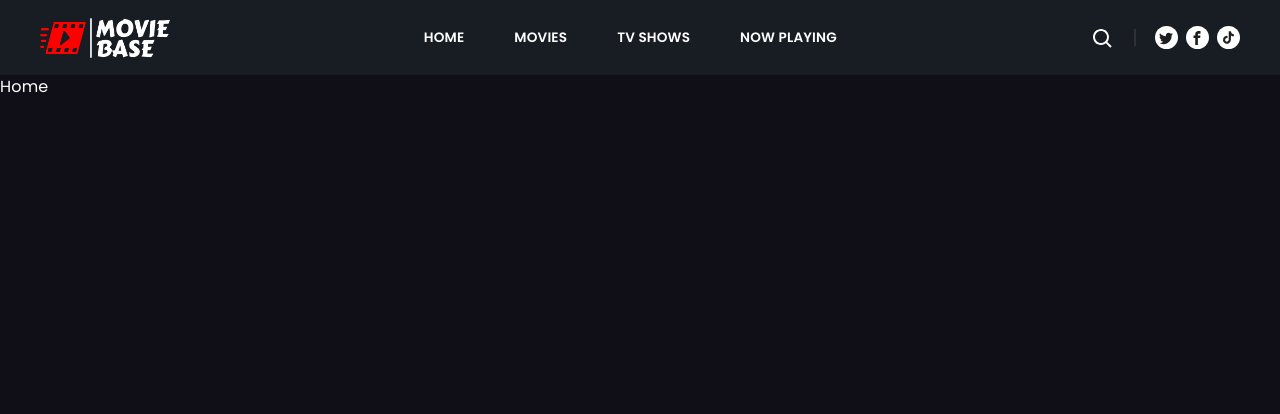
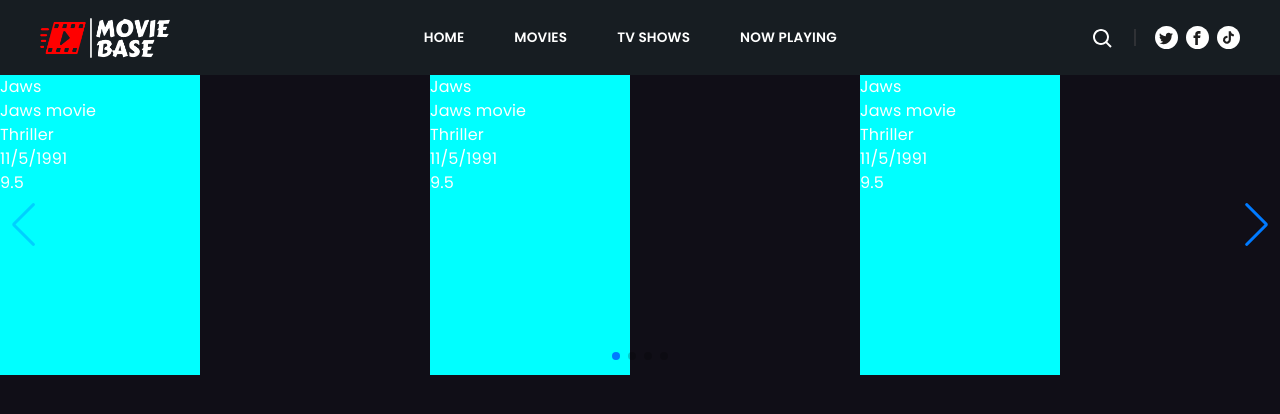
Before and after one commit to Babadinho/movie-base, a Next.js app: page / in a window 1280 px wide. Shown: the top 414 px of the page. Built offline with nearby package versions, Linux system fonts and the light colour scheme; a web font is replaced by a local one.

Commit message:
add slider component

```diff
--- a/package.json
+++ b/package.json
@@ -20,6 +20,7 @@
     "react": "18.2.0",
     "react-dom": "18.2.0",
     "react-icons": "^4.10.1",
+    "swiper": "^10.0.4",
     "typescript": "5.1.3",
     "zustand": "^4.3.8"
   },
--- a/src/app/page.tsx
+++ b/src/app/page.tsx
@@ -1,9 +1,14 @@
 'use client';
 
+import SlideShow from '@/layout/SlideShow';
 import React from 'react';
 
 const Home = () => {
-  return <div>Home</div>;
+  return (
+    <div>
+      <SlideShow />
+    </div>
+  );
 };
 
 export default Home;
--- /dev/null
+++ b/src/components/SlideCard.tsx
@@ -0,0 +1,28 @@
+import Image from 'next/image';
+import React from 'react';
+
+interface SlideCardProps {
+  onClick?: () => void;
+  hasVideo?: boolean;
+}
+
+const SlideCard = ({ onClick, hasVideo }: SlideCardProps) => {
+  return (
+    <div className="slidecard">
+      <div className="slidecard__wrapper">
+        {/* <Image src="#" alt="#" width={100} height={100} /> */}
+        <div className="slidecard__details">
+          <div className="slidecard__title">Jaws</div>
+          <div className="slidecard__overview">Jaws movie</div>
+          <div className="slidercard__info">
+            <div className="slidecard__genre">Thriller</div>
+            <div className="slidecard__date">11/5/1991</div>
+            <div className="slidecard__popularity">9.5</div>
+          </div>
+        </div>
+      </div>
+    </div>
+  );
+};
+
+export default SlideCard;
--- /dev/null
+++ b/src/layout/SlideShow.tsx
@@ -0,0 +1,41 @@
+import React from 'react';
+import SlideCard from '@/components/SlideCard';
+import { Swiper, SwiperSlide } from 'swiper/react';
+import { Navigation, Pagination, Scrollbar, A11y } from 'swiper/modules';
+import 'swiper/css';
+import 'swiper/scss/navigation';
+import 'swiper/scss/pagination';
+
+const SlideShow = () => {
+  return (
+    <div className="swiper-container">
+      <Swiper
+        modules={[Navigation, Pagination, Scrollbar, A11y]}
+        spaceBetween={10}
+        slidesPerView={3}
+        centeredSlides
+        centeredSlidesBounds={true}
+        navigation
+        slideActiveClass="slidecard__active"
+        pagination={{ clickable: true }}
+        effect="coverflow"
+        coverflowEffect={{ rotate: 50, stretch: 0, depth: 100, modifier: 1, slideShadows: true }}
+      >
+        <SwiperSlide>
+          <SlideCard />
+        </SwiperSlide>
+        <SwiperSlide>
+          <SlideCard />
+        </SwiperSlide>
+        <SwiperSlide>
+          <SlideCard />
+        </SwiperSlide>
+        <SwiperSlide>
+          <SlideCard />
+        </SwiperSlide>
+      </Swiper>
+    </div>
+  );
+};
+
+export default SlideShow;
--- /dev/null
+++ b/src/styles/components/_slidecard.scss
@@ -0,0 +1,5 @@
+.slidecard {
+    height: 300px;
+    width: 200px;
+    background-color: aqua;
+}
--- a/src/styles/main.scss
+++ b/src/styles/main.scss
@@ -12,4 +12,5 @@
 @import "base/base";
 
 @import "components/header";
+@import "components/slidecard";
 @import "components/responsive";
```
Also changed, not shown: src/components/MovieCard.tsx (added, +32 -0 lines), 1 other file (tests, documents, lock files or other folders).
